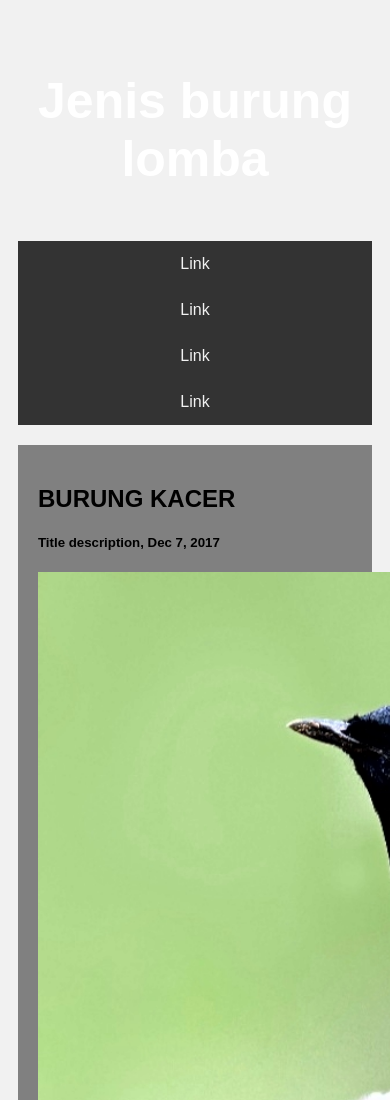
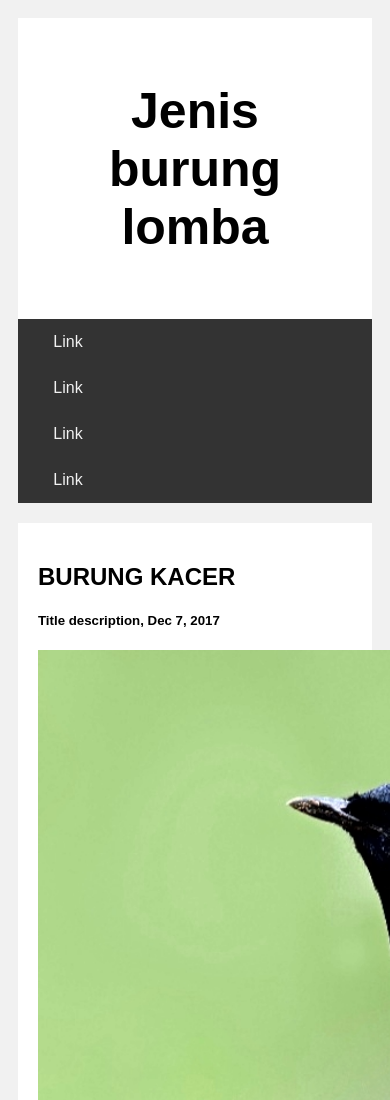
Before and after one commit to dizazamira/Bird, a plain HTML site: page index.html in a window 390 px wide. Shown: the top 1100 px of the page. Drawn offline with Linux system fonts and the light colour scheme.

Commit message:
Update index.html

```diff
--- a/index.html
+++ b/index.html
@@ -3,8 +3,10 @@
 <head>
 	<title>Burung Lomba</title>
 	<style>
-	*	{
-			box-sizing:border-box;
+
+
+        * {
+		box-sizing: border-box;
 	}
 
 	body {
@@ -13,93 +15,96 @@
 		background: #f1f1f1;
 	}
 
-		/*style the header */
+	/* Header/Blog Title */
 	.header {
-			padding: 20px ;
-      color: white;
+		padding: 30px;
 		text-align: center;
-     background-image : url(pemandangan1.jpg);
-		}
-		.header h1 {
-			font-size:50px;
+		background: white;
 	}
 
-		/*style the top navigation bar */
+	.header h1 {
+		font-size: 50px;
+	}
+
+	/* Style the top navigation bar */
 	.topnav {
-			overflow:hidden;
+		overflow: hidden;
 		background-color: #333;
 	}
 
-		/*style the topnav links */
-		.topnav a {
+	/* Style the topnav link */
+	.topnav a{
 		float: left;
-			display:block;
+		display: block;
 		color: #f2f2f2;
-			text-align:center;
-			padding:14px 16px;
+		text-align: center;
+		padding: 14px 16px;
 		text-decoration: none;
 	}
-        /*Change color on hover */
-        .topnav a : hover {
+
+	/* Change color on hover */
+	.topnav a:hover {
 		background-color: #ddd;
-        	color : black;
+		color: black;
 	}
-       /* Create two unequal columns that floats next to each other */
-        /* left column */
-        .leftcolumn {
-        	float:left;
-        	width:75%;
+
+	/* Create two u unequal columns that floats next to each other */
+	/* Left column */
+	.leftcolum {
+		float: left;
+		width: 75%;
 	}
+
 	/* Right column */
-        .rightcolumn{
+	.rightcolum {
 		float: left;
 		width: 25%;
 		background-color: #f1f1f1;
 		padding-left: 20px;
 	}
-        /* fake image */
-        .fakeimg{
+
+	/* Fake image */
+	.fakeimg {
 		background-color: #aaa;
 		width: 100%;
 		padding: 20px;
 	}
+
 	/* Add a card effect for articles */
-        .card{
-        	background-color: gray;
+	.card {
+		background-color: white;
 		padding: 20px;
 		margin-top: 20px;
 	}
 
-        /* Clear floats after the columns */
+	/* clear float after the columns */
 	.row::after {
-        	content: "";
+		content:  "";
 		display: table;
-        	Clear: both;
+		clear: both;
 	}
 
-        /* Footer*/
-        .footer{
+	/* Footer */
+	.footer {
 		padding: 20px;
 		text-align: center;
 		background: #ddd;
 		margin-top: 20px;
 	}
 
-        /* Responsive layout - when the screen is less than 800px wide, make the two columns stack on top of each other
-        instead of next to each other */
+	/* Responsive layout - when the screen is less than 800px wide, make the twocolumns stack on top of each other instead of next to each  other */
 	@media screen and (max-width: 800px) {
-        	.leftcolumn, .Rightcolumn{
+		.leftcolum, .rightcolum {
 			width: 100%;
 			padding: 0;
 		}
 	}
 
-         /* Responsive layout - when the screen is less than 400px wide, make the navigation links stack on top of each other
-         instead of next to each other */
+	/* Responsive layout - when the screen is less than 400px wide, make the navigation links stack on top of each other instead of next to each other */
 	@media screen and (max-width: 400px) {
 		.topnav a {
 			float: none;
-        		width: 100%;
+			width: 100px;
 		}
 		}
 
@@ -131,7 +136,7 @@
 			<h5>Title description,Sep 2,2017</h5></
 			<img src="12.jpg" style="height:700px;">
 			<p>burung yang suka di lombakan namun jarang yang meminatinya karna sering terjadinya konslet suara PAREM</p>div>
-  			</div>
+  			</div></div>
   			 <div class="rightcolumn">
          <div class="card">
          <h2>About Me</h2>
@@ -145,7 +150,7 @@
 	</div>
 	<div class="card">
 		<h3>Follow Me</h3>
-		<img src="wa.jpg" style="height:150px;">
+		<img src="wa.jpg" style="height:150px;"></div>
        	<div class="card">
        	<h3>Follow Me</h3>
 
@@ -155,6 +160,6 @@
 
   <div class="footer">
   <P>Copyright &copy; 2024 Ageng Wangsid Pradito
-  All Rights Reserved.</P>
+  All Rights Reserved.</P></div>
 </body>
 </html>
```
Lines whose indentation alone changed are shown as unchanged.
